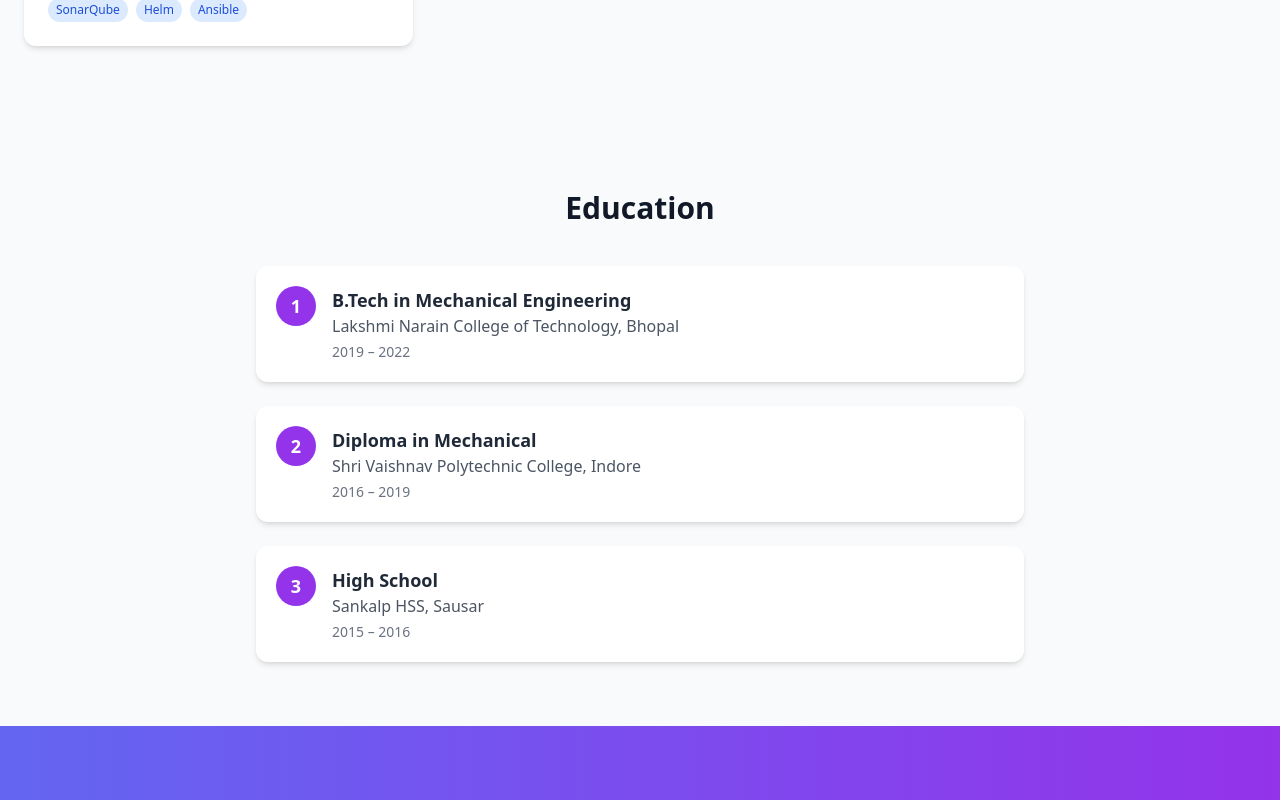
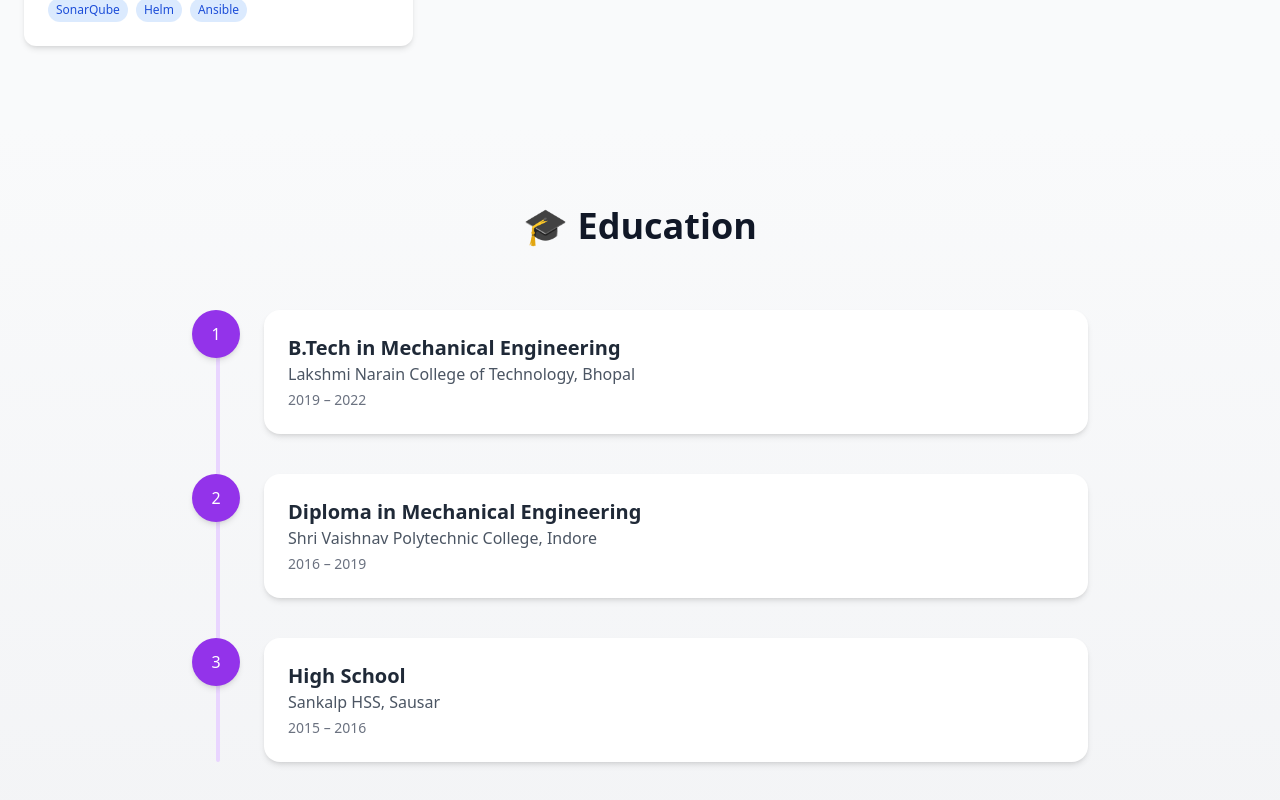
Before and after one commit to rambende13/Shriram-Portfolio-Website, a React (Create React App) app: page / in a window 1280 px wide. Shown: the part 3740-4540 px from the top of the page. Built offline with nearby package versions, Linux system fonts and the light colour scheme.

Commit message:
education fond design changes

```diff
--- a/src/components/Education.js
+++ b/src/components/Education.js
@@ -6,7 +6,7 @@ export default function Education() {
       year: "2019 – 2022",
     },
     {
-      degree: "Diploma in Mechanical",
+      degree: "Diploma in Mechanical Engineering",
       institute: "Shri Vaishnav Polytechnic College, Indore",
       year: "2016 – 2019",
     },
@@ -18,28 +18,40 @@ export default function Education() {
   ];
 
   return (
-    <section id="education" className="py-16 bg-gray-50">
-      <h2 className="text-3xl font-semibold text-center mb-10">Education</h2>
-      <div className="max-w-3xl mx-auto space-y-6">
+    <section
+      id="education"
+      className="py-20 bg-gradient-to-b from-gray-50 to-gray-100"
+    >
+      {/* Section Title */}
+      <h2 className="text-4xl font-bold text-center mb-16">🎓 Education</h2>
+
+      <div className="max-w-4xl mx-auto relative">
+        {/* Vertical timeline line */}
+        <div className="absolute left-6 top-0 bottom-0 w-1 bg-purple-200 rounded-full"></div>
+
+        <div className="space-y-10">
           {educationData.map((edu, i) => (
             <div
               key={i}
-            className="bg-white rounded-xl shadow-md p-5 flex items-start space-x-4"
+              className="relative flex items-start gap-6 group"
             >
-            {/* Number Circle */}
-            <div className="flex-shrink-0 w-10 h-10 flex items-center justify-center bg-purple-600 text-white rounded-full text-lg font-bold">
+              {/* Number / Step Circle */}
+              <div className="relative z-10 w-12 h-12 flex items-center justify-center bg-purple-600 text-white rounded-full shadow-md group-hover:scale-110 transition-transform duration-300">
                 {i + 1}
               </div>
 
-            {/* Education Details */}
-            <div className="flex-1">
-              <h3 className="text-lg font-semibold text-gray-800">{edu.degree}</h3>
+              {/* Card */}
+              <div className="flex-1 bg-white rounded-2xl shadow-md p-6 hover:shadow-xl transition duration-300">
+                <h3 className="text-xl font-semibold text-gray-800">
+                  {edu.degree}
+                </h3>
                 <p className="text-gray-600">{edu.institute}</p>
-              <p className="text-gray-500 text-sm mt-1">{edu.year}</p>
+                <p className="text-sm text-gray-500 mt-1">{edu.year}</p>
               </div>
             </div>
           ))}
         </div>
+      </div>
     </section>
   );
 }
```
Lines whose indentation alone changed are shown as unchanged.
